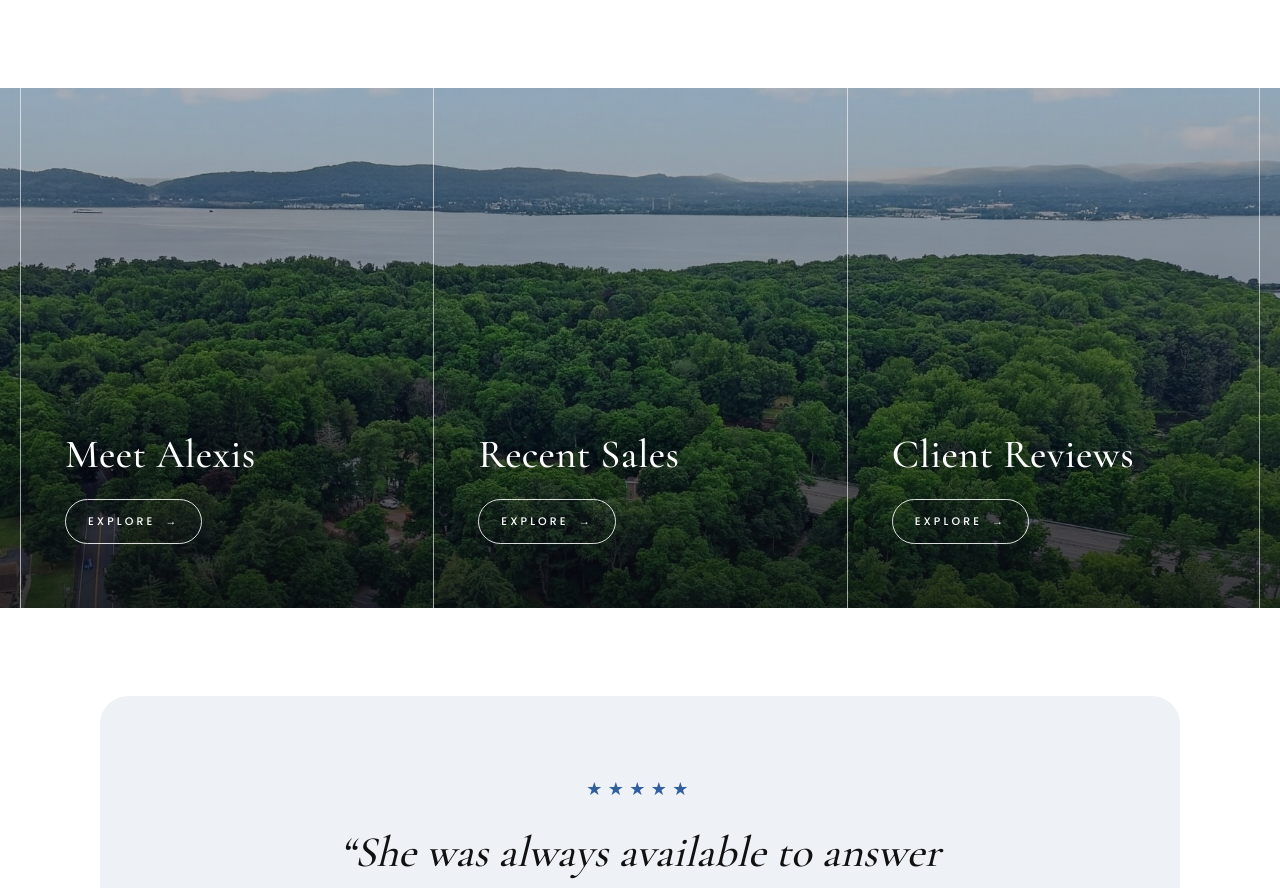
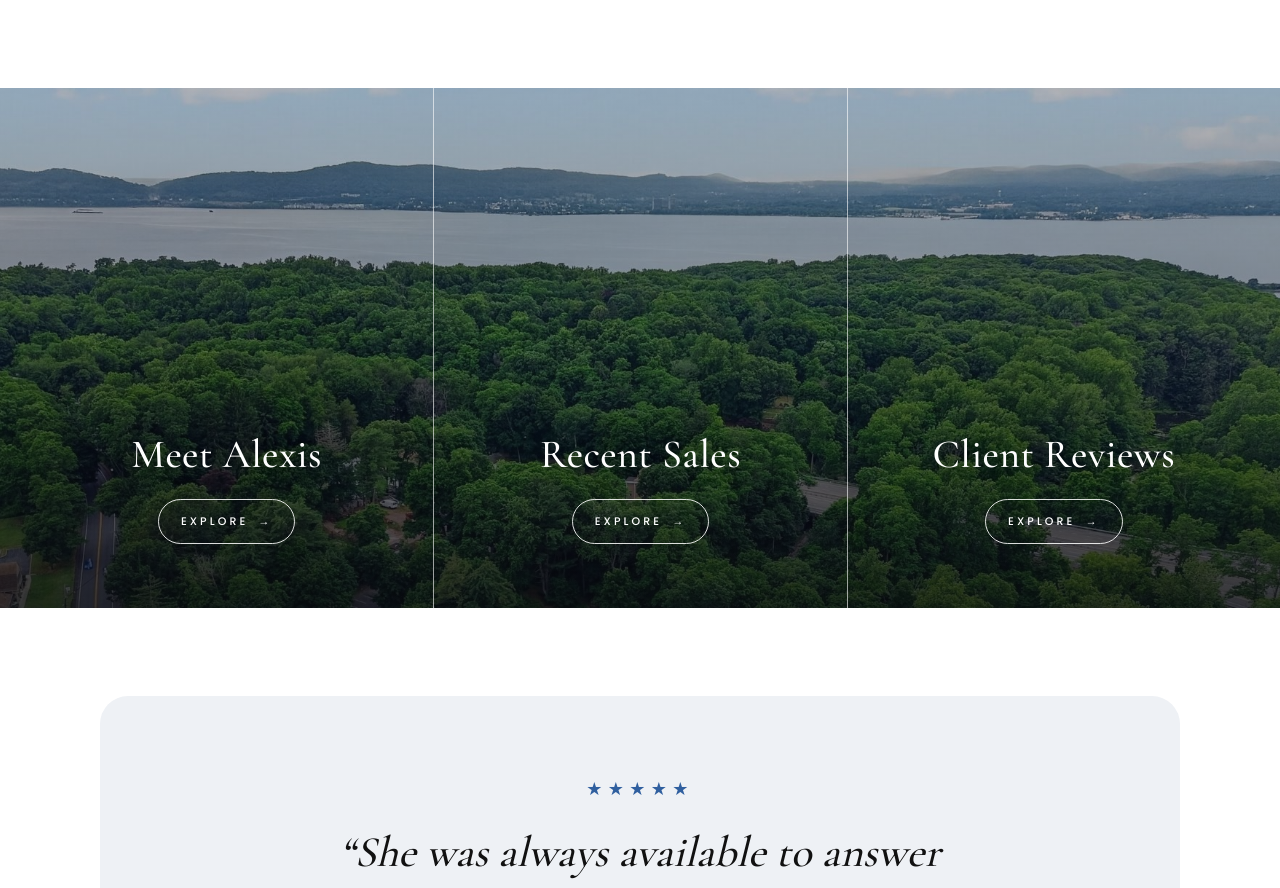
Before and after one commit to alexiscookrealestate/alexis-cook-website, a plain HTML site: page index.html in a window 1280 px wide. Shown: the part 1826-2714 px from the top of the page. Drawn offline with nearby package versions, Linux system fonts and the light colour scheme; a web font is replaced by a local one.

Commit message:
Update styles.css

```diff
--- a/styles.css
+++ b/styles.css
@@ -876,3 +876,7 @@ footer .call-link:hover span,.contact .call-link:hover span{color:inherit;text-d
 .lx-l{border-left:1px solid rgba(255,255,255,.6)!important}
 .lx-l:last-child{border-right:1px solid rgba(255,255,255,.6)!important}
 @media (max-width:820px){.lx-l{border-left:0!important;border-right:0!important;border-bottom:1px solid rgba(255,255,255,.55)!important}.lx-l:last-child{border-bottom:0!important}}
+/* Only inner dividers; content centered in each column */
+.lx-l:first-child{border-left:0!important}
+.lx-l:last-child{border-right:0!important}
+@media (min-width:821px){.lx-l{align-items:center;text-align:center}.lx-a{align-self:center}}
```
